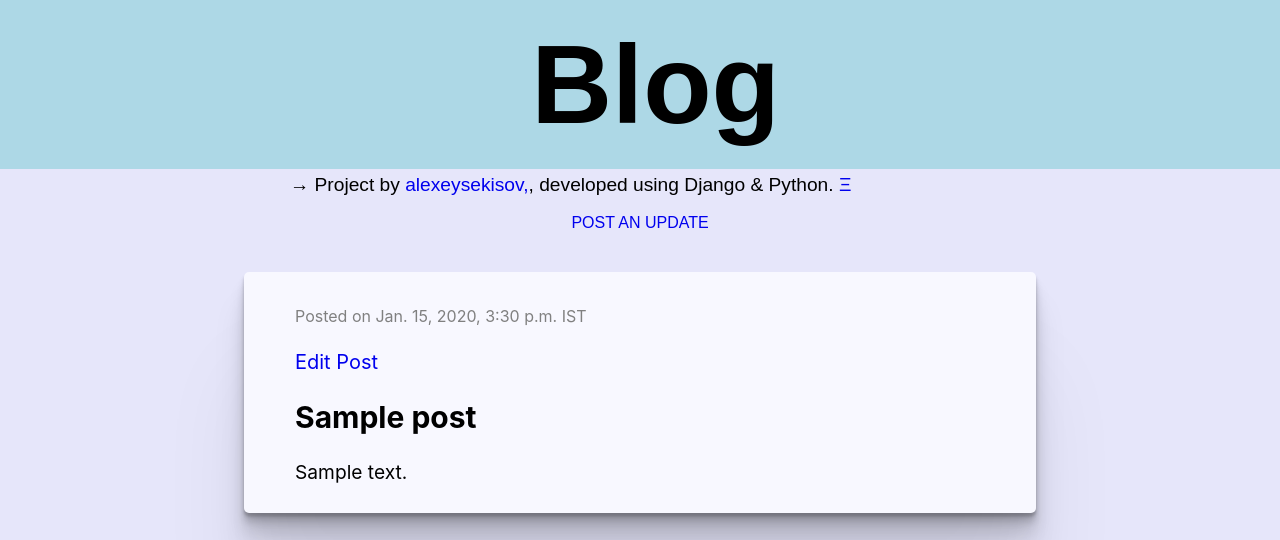
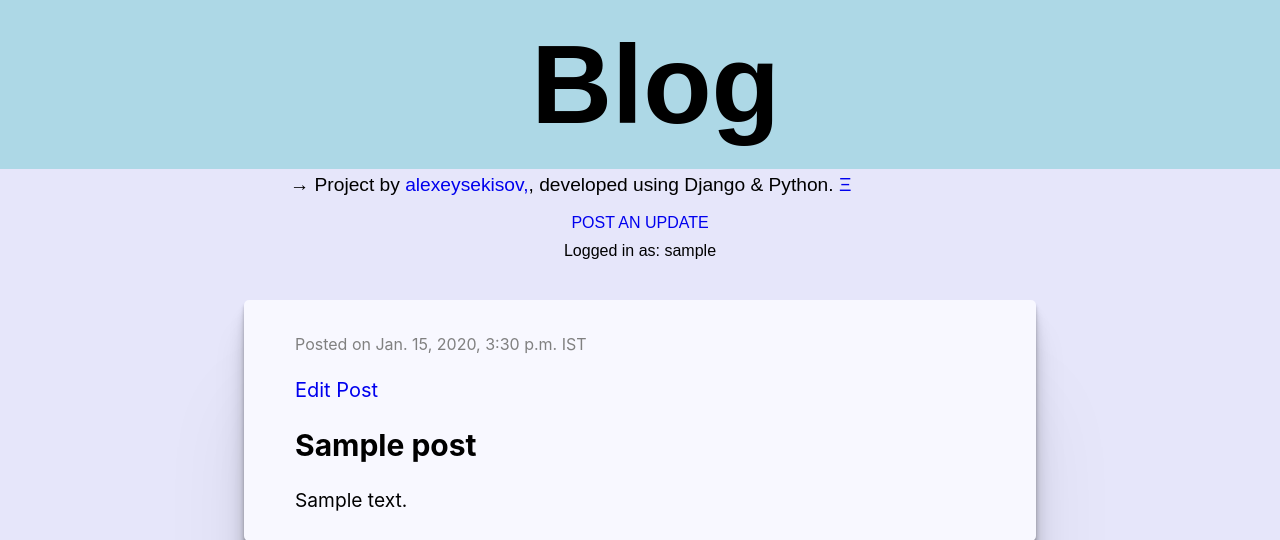
Before and after one commit to Moderachi/project_django, a Django app: page /post/1/ in a window 1280 px wide. Shown: the top 540 px of the page. Run offline with Django 3.2, Linux system fonts and the light colour scheme; a user stored in the database is signed in; tables that the repository leaves empty hold one stand-in row (values such as "Sample post"); some web fonts are replaced.

Commit message:
show nickname if user is logged in

```diff
--- a/mysite/blog/templates/blog/base.html
+++ b/mysite/blog/templates/blog/base.html
@@ -97,7 +97,9 @@ h1 {
 <h1><a href="/" style="text-decoration: none; color: black;">&nbsp;Blog</a><br></h1>
 <div class="credits">→ Project by<a href="https://www.instagram.com/alexeysekisov/" style="text-decoration: none;">&nbsp;alexeysekisov,</a>, developed using Django & Python.<a href="/admin/" target="_blank" title="Login" style="text-decoration: none;">&nbsp;Ξ&nbsp;</a></div><br>
 <div class="compose" style="text-decoration: none;"><a href="{% url 'post_new' %}">POST AN UPDATE <i class="far fa-plus-square"></i></span></a></div>
-
+{% if user.is_authenticated %}
+<div style="margin: 10px 0px;">Logged in as: {{request.user}}</div>
+{% endif %}
 <body>
     {% block content %}
     {% endblock %}
```
